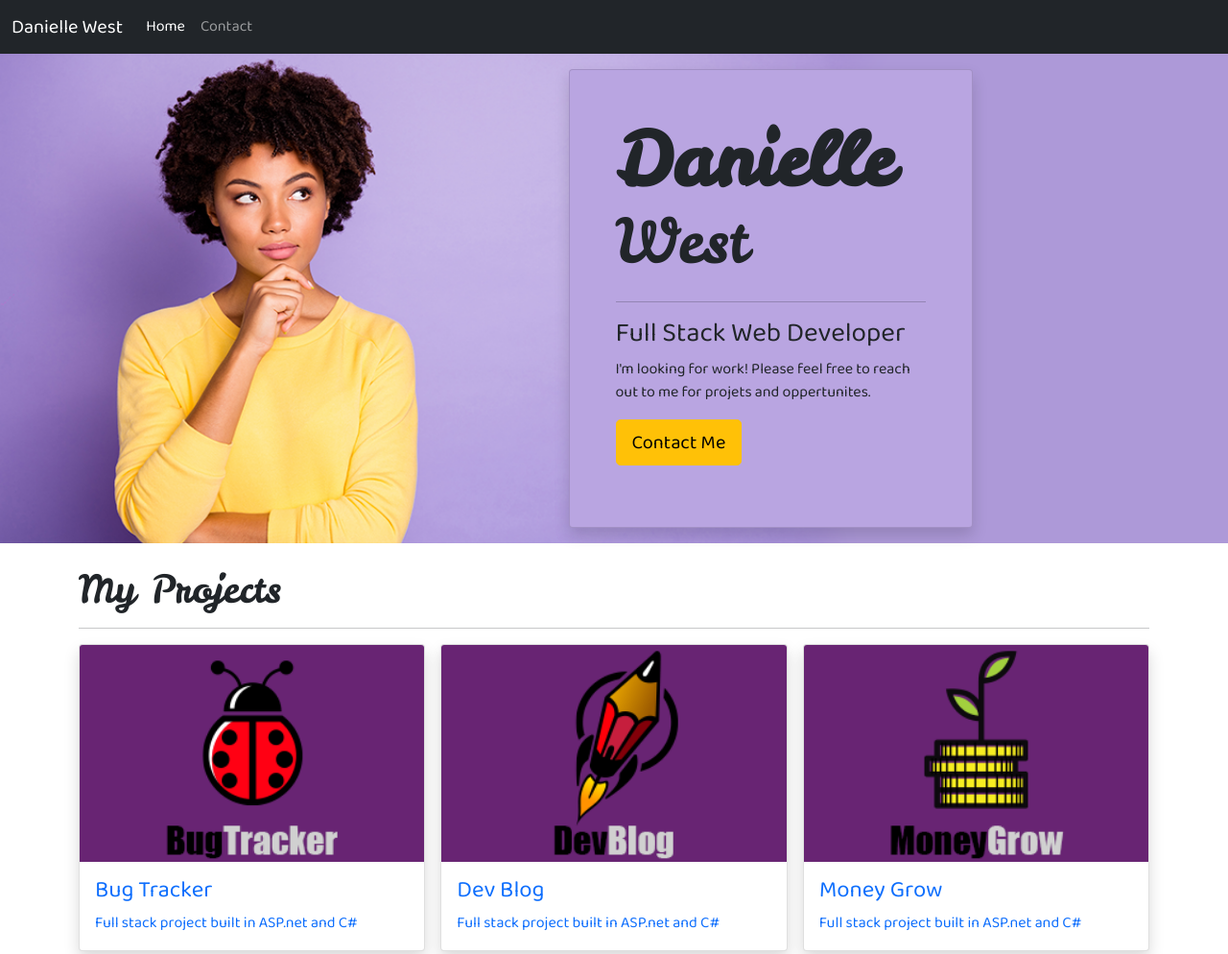
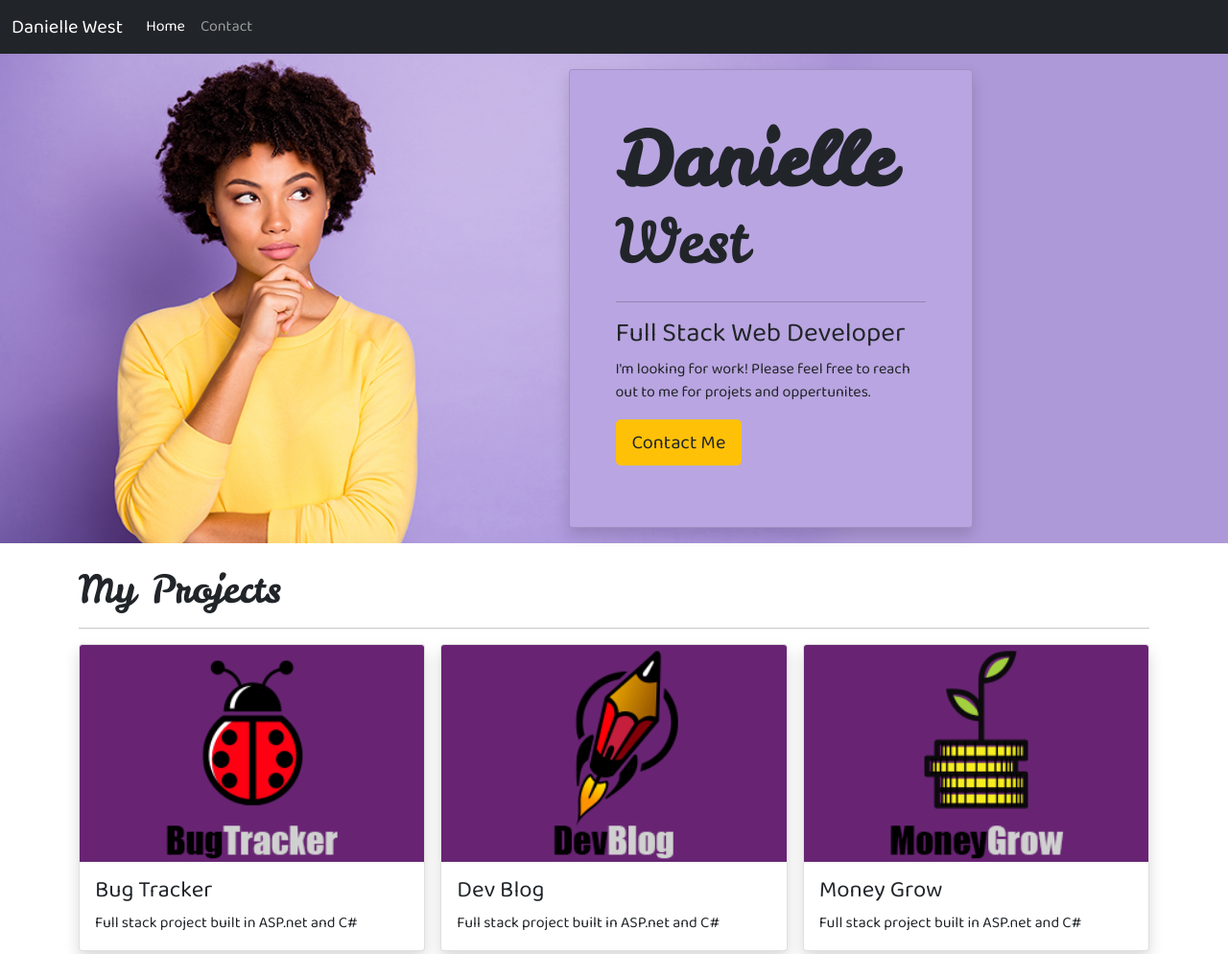
Before and after one commit to helloshyann/danielle-port, a plain HTML site: page index.html in a window 1280 px wide. Shown: the top 994 px of the page at 96% size. Drawn offline with nearby package versions, Linux system fonts and the light colour scheme.

Commit message:
Update hovercard.css

```diff
--- a/css/hovercard.css
+++ b/css/hovercard.css
@@ -2,9 +2,10 @@
     text-decoration: none;
 }
 
-.hoverCard a:visited {
+.hoverCard a:visited, a:link {
     color: var(--dark);
 }
+
 
 .hoverCard a:hover {
     cursor: pointer;
```
